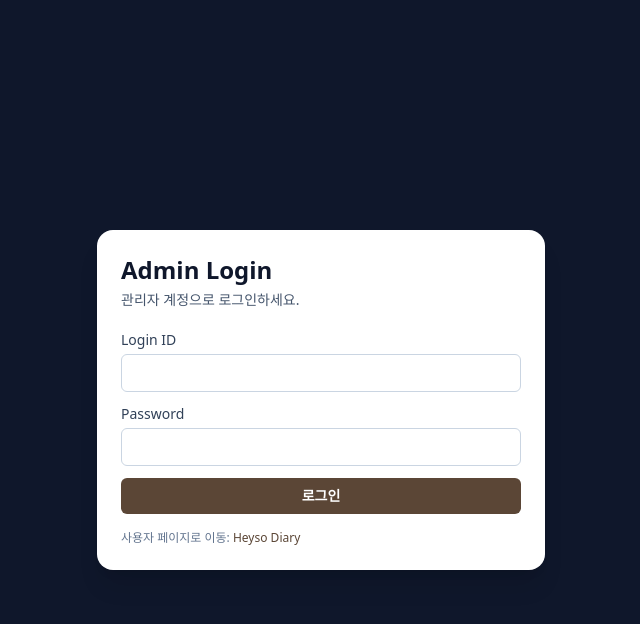
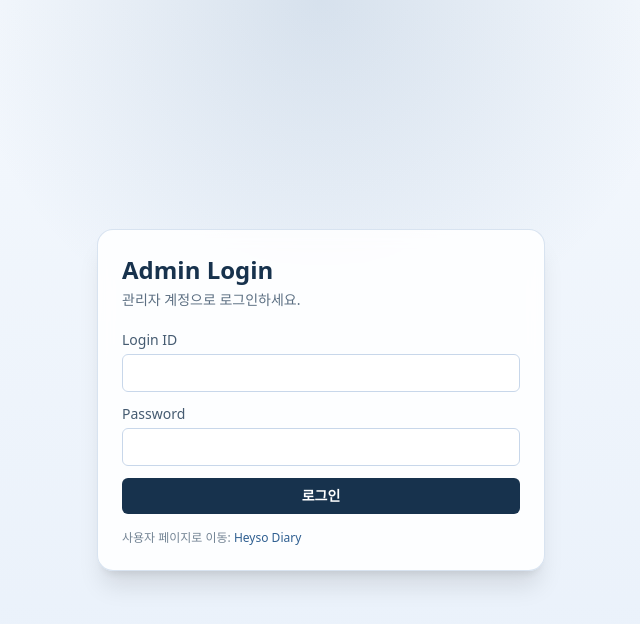
Before and after one commit to makemeha2/HeysoDiaryFrontEnd, a React (Vite) app: page /admin/login in a window 1280 px wide. Shown: the top 624 px of the page, without its empty margins (319-959 px from the left). Built offline with nearby package versions, Linux system fonts and the light colour scheme; no server answers; what markdown-it-ins would draw is missing.

Commit message:
관리자 테마 수정

```diff
--- a/src/admin/components/StatusFilterSelect.tsx
+++ b/src/admin/components/StatusFilterSelect.tsx
@@ -7,12 +7,12 @@ type Props = {
 
 const StatusFilterSelect = ({ value, onChange }: Props) => {
   return (
-    <label className="flex items-center gap-2 text-sm text-slate-700">
+    <label className="flex items-center gap-2 text-sm text-clay">
       상태
       <select
         value={value}
         onChange={(event) => onChange(event.target.value as StatusFilter)}
-        className="rounded-md border border-slate-300 px-2 py-1"
+        className="rounded-md border border-sand bg-white/90 px-2 py-1 text-clay"
       >
         <option value="ACTIVE">활성</option>
         <option value="INACTIVE">비활성</option>
--- a/src/admin/layouts/AdminLayout.tsx
+++ b/src/admin/layouts/AdminLayout.tsx
@@ -1,3 +1,4 @@
+import { useEffect } from 'react';
 import { Link, NavLink, Outlet, useNavigate } from 'react-router-dom';
 import { clearAdminAccessToken } from '../lib/auth';
 
@@ -9,6 +10,13 @@ const navClass = ({ isActive }: { isActive: boolean }) =>
 const AdminLayout = () => {
   const navigate = useNavigate();
 
+  useEffect(() => {
+    document.body.classList.add('admin-theme');
+    return () => {
+      document.body.classList.remove('admin-theme');
+    };
+  }, []);
+
   const handleLogout = () => {
     clearAdminAccessToken();
     navigate('/admin/login', { replace: true });
@@ -16,7 +24,7 @@ const AdminLayout = () => {
 
   return (
     <div className="flex h-screen flex-col bg-linen text-clay">
-      <header className="border-b border-sand/70 bg-white/90">
+      <header className="border-b border-sand/70 bg-white/75 backdrop-blur">
         <div className="flex w-full items-center justify-between px-3 py-3 md:px-5">
           <Link to="/admin/com-codes" className="text-lg font-semibold text-clay no-underline">
             Heyso Admin
@@ -24,7 +32,7 @@ const AdminLayout = () => {
           <button
             type="button"
             onClick={handleLogout}
-            className="rounded-md border border-sand px-3 py-1.5 text-sm text-clay hover:bg-amber/10"
+            className="rounded-md border border-sand bg-white/80 px-3 py-1.5 text-sm text-clay hover:bg-amber/10"
           >
             로그아웃
           </button>
@@ -32,7 +40,7 @@ const AdminLayout = () => {
       </header>
 
       <div className="grid min-h-0 flex-1 w-full gap-3 overflow-y-auto p-3 md:grid-cols-[200px_minmax(0,1fr)] md:p-4">
-        <aside className="rounded-xl border border-sand/70 bg-white p-3">
+        <aside className="rounded-xl border border-sand/70 bg-white/82 p-3 backdrop-blur">
           <nav className="flex flex-col gap-2">
             <NavLink to="/admin/com-codes" className={navClass}>
               공통코드 관리
@@ -59,7 +67,7 @@ const AdminLayout = () => {
             </div>
           </nav>
         </aside>
-        <main className="rounded-xl border border-sand/70 bg-white p-3 md:p-4">
+        <main className="rounded-xl border border-sand/70 bg-white/82 p-3 backdrop-blur md:p-4">
           <Outlet />
         </main>
       </div>
--- a/src/admin/pages/AdminLoginPage.tsx
+++ b/src/admin/pages/AdminLoginPage.tsx
@@ -1,4 +1,4 @@
-import { FormEvent, useMemo, useState } from 'react';
+import { FormEvent, useEffect, useMemo, useState } from 'react';
 import { Link, useLocation, useNavigate } from 'react-router-dom';
 import { loginAdmin } from '../lib/authApi';
 import { setAdminAccessToken } from '../lib/auth';
@@ -19,6 +19,13 @@ const AdminLoginPage = () => {
 
   const notice = new URLSearchParams(location.search).get('reason');
   const isSessionExpired = notice === 'sessionExpired';
+
+  useEffect(() => {
+    document.body.classList.add('admin-theme');
+    return () => {
+      document.body.classList.remove('admin-theme');
+    };
+  }, []);
 
   const handleSubmit = async (event: FormEvent<HTMLFormElement>) => {
     event.preventDefault();
@@ -51,42 +58,42 @@ const AdminLoginPage = () => {
   };
 
   return (
-    <div className="flex min-h-screen items-center justify-center bg-slate-900 px-4">
-      <section className="w-full max-w-md rounded-2xl bg-white p-6 shadow-xl">
-        <h1 className="text-2xl font-semibold text-slate-900">Admin Login</h1>
-        <p className="mt-1 text-sm text-slate-600">관리자 계정으로 로그인하세요.</p>
+    <div className="flex min-h-screen items-center justify-center bg-[radial-gradient(circle_at_top,#2f5f9126_0%,transparent_35%),linear-gradient(180deg,#f4f8fd_0%,#e8f0fa_100%)] px-4">
+      <section className="w-full max-w-md rounded-2xl border border-sand/70 bg-white/88 p-6 shadow-xl backdrop-blur">
+        <h1 className="text-2xl font-semibold text-clay">Admin Login</h1>
+        <p className="mt-1 text-sm text-clay/70">관리자 계정으로 로그인하세요.</p>
 
         {isSessionExpired && (
-          <div className="mt-4 rounded-md border border-amber-200 bg-amber-50 px-3 py-2 text-sm text-amber-800">
+          <div className="mt-4 rounded-md border border-amber/25 bg-amber/10 px-3 py-2 text-sm text-clay">
             세션이 만료되었습니다. 다시 로그인해 주세요.
           </div>
         )}
 
         {errorMessage && (
-          <div className="mt-4 rounded-md border border-rose-200 bg-rose-50 px-3 py-2 text-sm text-rose-700">
+          <div className="mt-4 rounded-md border border-blush/50 bg-blush/20 px-3 py-2 text-sm text-clay">
             {errorMessage}
           </div>
         )}
 
         <form className="mt-5 space-y-3" onSubmit={handleSubmit}>
-          <label className="block text-sm text-slate-700">
+          <label className="block text-sm text-clay/80">
             Login ID
             <input
               value={loginId}
               onChange={(event) => setLoginId(event.target.value)}
-              className="mt-1 w-full rounded-md border border-slate-300 px-3 py-2"
+              className="mt-1 w-full rounded-md border border-sand bg-white/90 px-3 py-2 text-clay outline-none focus:border-amber focus:ring-2 focus:ring-amber/20"
               autoComplete="username"
               required
             />
           </label>
 
-          <label className="block text-sm text-slate-700">
+          <label className="block text-sm text-clay/80">
             Password
             <input
               type="password"
               value={password}
               onChange={(event) => setPassword(event.target.value)}
-              className="mt-1 w-full rounded-md border border-slate-300 px-3 py-2"
+              className="mt-1 w-full rounded-md border border-sand bg-white/90 px-3 py-2 text-clay outline-none focus:border-amber focus:ring-2 focus:ring-amber/20"
               autoComplete="current-password"
               required
             />
@@ -101,10 +108,10 @@ const AdminLoginPage = () => {
           </button>
         </form>
 
-        <p className="mt-4 text-xs text-slate-500">
+        <p className="mt-4 text-xs text-clay/60">
           사용자 페이지로 이동:
           {' '}
-          <Link to="/" className="font-medium text-clay">
+          <Link to="/" className="font-medium text-amber no-underline">
             Heyso Diary
           </Link>
         </p>
--- a/src/admin/pages/monitoringMng/columns/monitoringEventColumns.tsx
+++ b/src/admin/pages/monitoringMng/columns/monitoringEventColumns.tsx
@@ -104,7 +104,7 @@ export function buildMonitoringEventColumns({
       cell: ({ row }) => <span className="min-w-[180px]">{renderText(row.original.requestUri)}</span>,
     },
     { accessorKey: 'clientIp', header: 'client_ip', cell: ({ row }) => renderText(row.original.clientIp) },
-    { accessorKey: 'userId', header: 'user_id', cell: ({ row }) => renderText(row.original.userId) },
+    { accessorKey: 'userId', header: 'user_email', cell: ({ row }) => renderText(row.original.email) },
     { accessorKey: 'traceId', header: 'trace_id', cell: ({ row }) => renderText(row.original.traceId) },
     { accessorKey: 'sourceClass', header: 'source_class', cell: ({ row }) => renderText(row.original.sourceClass) },
     {
--- a/src/admin/pages/monitoringMng/types/monitoringEvent.ts
+++ b/src/admin/pages/monitoringMng/types/monitoringEvent.ts
@@ -29,6 +29,7 @@ export type MonitoringEventListItem = {
   requestUri: string | null;
   clientIp: string | null;
   userId: number | null;
+  email: string | null;
   traceId: string | null;
   sourceClass: string | null;
   resolvedYn: ResolutionYn;
@@ -84,4 +85,4 @@ export const createDefaultMonitoringEventSearchForm = (): MonitoringEventSearchF
   };
 };
 
-export const MONITORING_EVENT_PAGE_SIZE = 20;
+export const MONITORING_EVENT_PAGE_SIZE = 50;
--- a/src/index.css
+++ b/src/index.css
@@ -10,8 +10,23 @@
   --color-moss: #7a8b6f;
 }
 
+.admin-theme {
+  --color-linen: #eef4fb;
+  --color-sand: #c8d7ea;
+  --color-clay: #17324d;
+  --color-amber: #2f5f91;
+  --color-blush: #d9a2ac;
+  --color-moss: #5f7f9d;
+}
+
 @layer base {
   html, body, #root { height: 100%; }
   body { @apply bg-linen text-clay antialiased; }
   a { @apply text-amber hover:opacity-90; }
+  body.admin-theme {
+    background:
+      radial-gradient(circle at top left, rgba(47, 95, 145, 0.14), transparent 28%),
+      linear-gradient(180deg, #f4f8fd 0%, #e8f0fa 100%);
+  }
+  body.admin-theme a { color: inherit; }
 }
```
Also changed, not shown: src/admin/pages/monitoringMng/AdminMonitoringEventPage.tsx (+22 -30 lines).
